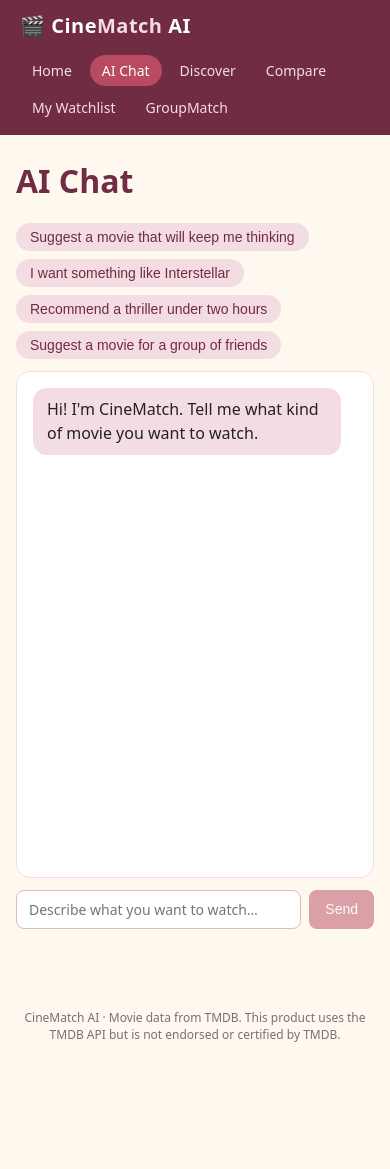
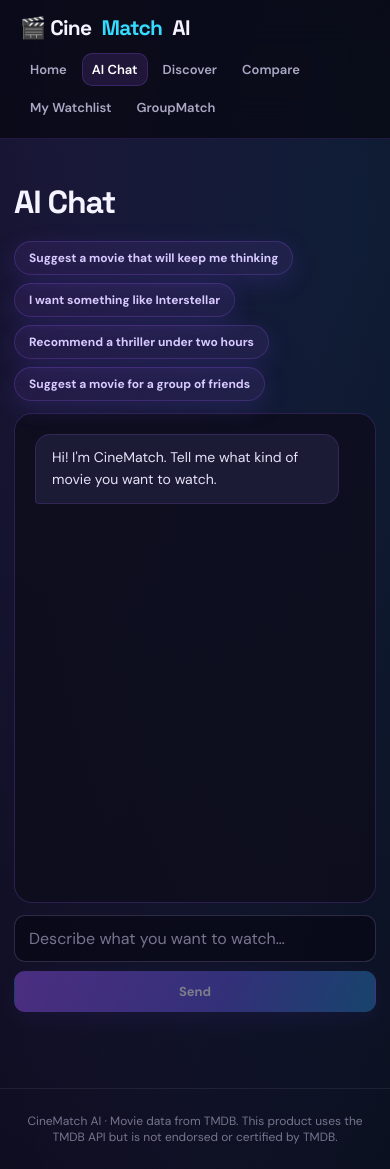
Before and after one commit to spidyyakay1022/Cinematch, a React (Vite) app in the folder frontend/: page /chat in a window 390 px wide. Before the commit the page ends 1063 px from the top, so only its background shows below. Built offline with nearby package versions, Linux system fonts and the light colour scheme; no server answers.

Commit message:
Redesign frontend with cinematic sci-fi theme

```diff
--- a/frontend/src/index.css
+++ b/frontend/src/index.css
@@ -1,93 +1,157 @@
+@import url('https://fonts.googleapis.com/css2?family=DM+Sans:wght@400;500;600;700&family=Space+Grotesk:wght@400;500;600;700&display=swap');
+
 :root {
-  --ivory: #fff8ef;
-  --burgundy: #702c43;
-  --cherry: #b84b61;
-  --pink: #f4dce3;
-  --charcoal: #242124;
+  font-family: 'DM Sans', sans-serif;
+  color: #f4f3ff;
+  background: #080812;
+  font-synthesis: none;
+  text-rendering: optimizeLegibility;
+  --bg: #080812;
+  --panel: rgba(18, 18, 39, .82);
+  --panel-2: #121226;
+  --line: rgba(155, 92, 255, .22);
+  --purple: #a66bff;
+  --cyan: #35dcff;
+  --pink: #ff4eb8;
+  --muted: #a6a4c2;
+  --white: #f4f3ff;
 }
 * { box-sizing: border-box; }
+html { scroll-behavior: smooth; }
 body {
-  margin: 0;
-  font-family: system-ui, -apple-system, "Segoe UI", Roboto, sans-serif;
-  background: var(--ivory);
-  color: var(--charcoal);
+  margin: 0; min-width: 320px; min-height: 100vh; color: var(--white);
+  background:
+    radial-gradient(ellipse at 15% 0%, rgba(104, 54, 180, .19), transparent 36rem),
+    radial-gradient(ellipse at 90% 18%, rgba(0, 190, 255, .10), transparent 34rem),
+    #080812;
 }
-a { color: var(--cherry); text-decoration: none; }
-h1, h2, h3 { color: var(--burgundy); margin-top: 0; }
-.container { max-width: 1100px; margin: 0 auto; padding: 24px 16px 60px; min-height: 80vh; }
-.footer { text-align: center; font-size: 12px; padding: 20px; color: #7a6f73; }
+body::before {
+  content: ""; position: fixed; inset: 0; pointer-events: none; z-index: -1; opacity: .22;
+  background-image: radial-gradient(#b8a5ff 1px, transparent 1px);
+  background-size: 54px 54px; mask-image: linear-gradient(to bottom, black, transparent 78%);
+}
+a { color: var(--cyan); text-decoration: none; }
+button, input, select, textarea { font: inherit; }
+h1, h2, h3 { font-family: 'Space Grotesk', sans-serif; color: var(--white); letter-spacing: -.035em; }
+h1 { font-size: clamp(2rem, 4vw, 3.3rem); line-height: 1.08; }
+h2 { font-size: clamp(1.45rem, 2.5vw, 2rem); }
+p { line-height: 1.65; }
+.container { width: min(1180px, calc(100% - 40px)); margin: 0 auto; padding: 38px 0 76px; min-height: 82vh; }
+.footer { border-top: 1px solid rgba(255,255,255,.07); text-align: center; font-size: 12px; padding: 24px 16px; color: #77758f; }
 
-/* Navbar */
-.navbar { background: var(--burgundy); color: white; display: flex; flex-wrap: wrap; align-items: center; gap: 16px; padding: 12px 20px; }
-.logo { font-weight: 800; font-size: 20px; color: white; letter-spacing: .5px; }
-.logo span { color: var(--pink); }
-.navbar nav { display: flex; flex-wrap: wrap; gap: 6px; margin-left: auto; }
-.navbar nav a { color: var(--pink); padding: 6px 12px; border-radius: 20px; font-size: 14px; }
-.navbar nav a.active, .navbar nav a:hover { background: var(--cherry); color: white; }
+/* Navigation */
+.navbar {
+  position: sticky; top: 0; z-index: 20; min-height: 76px; display: flex; align-items: center;
+  gap: 28px; padding: 14px max(24px, calc((100vw - 1180px) / 2));
+  background: rgba(8, 8, 18, .78); backdrop-filter: blur(22px);
+  border-bottom: 1px solid rgba(155, 92, 255, .18);
+}
+.logo { display: inline-flex; align-items: center; gap: 10px; color: var(--white); font: 700 21px 'Space Grotesk', sans-serif; white-space: nowrap; letter-spacing: -.7px; }
+.logo span { color: var(--cyan); }
+.logo-mark { width: 35px; height: 35px; display: grid; place-items: center; border-radius: 11px; color: #fff; font-size: 16px; background: linear-gradient(135deg, var(--purple), #5633bb 55%, #08b9dc); box-shadow: 0 0 24px rgba(151, 91, 255, .38); }
+.navbar nav { display: flex; align-items: center; justify-content: flex-end; flex-wrap: wrap; gap: 5px; margin-left: auto; }
+.navbar nav a { color: #aaa8c4; padding: 9px 12px; border-radius: 10px; font-size: 13px; font-weight: 600; transition: .2s ease; }
+.navbar nav a.active, .navbar nav a:hover { color: #fff; background: rgba(155, 92, 255, .14); box-shadow: inset 0 0 0 1px rgba(155, 92, 255, .22); }
 
-/* Buttons & inputs */
+/* Controls */
 button, .btn {
-  background: var(--cherry); color: white; border: 0; border-radius: 8px;
-  padding: 9px 16px; font-size: 14px; cursor: pointer; display: inline-block;
+  border: 1px solid transparent; border-radius: 11px; padding: 11px 17px; cursor: pointer;
+  color: #fff; font-size: 13px; font-weight: 700;
+  background: linear-gradient(110deg, #9253ef, #5c55d9 60%, #267fc5);
+  box-shadow: 0 7px 24px rgba(102, 70, 211, .20); transition: transform .2s, box-shadow .2s, border-color .2s;
 }
-button:hover, .btn:hover { background: var(--burgundy); }
-button.secondary, .btn.secondary { background: var(--pink); color: var(--burgundy); }
-button:disabled { opacity: .5; cursor: not-allowed; }
+button:hover, .btn:hover { transform: translateY(-2px); box-shadow: 0 10px 28px rgba(102, 70, 211, .34); }
+button:disabled { opacity: .45; cursor: not-allowed; transform: none; }
+button.secondary, .btn.secondary { background: rgba(255,255,255,.055); color: #dcd9ff; border-color: rgba(255,255,255,.12); box-shadow: none; }
 input, select, textarea {
-  padding: 9px 12px; border: 1px solid #d9bcc6; border-radius: 8px;
-  font-size: 14px; background: white; font-family: inherit;
+  width: 100%; min-width: 0; padding: 12px 14px; color: var(--white);
+  border: 1px solid rgba(171, 153, 225, .22); border-radius: 11px;
+  background: rgba(8, 8, 22, .78); outline: none; transition: .2s;
 }
-label { font-size: 13px; font-weight: 600; display: flex; flex-direction: column; gap: 4px; }
+input:focus, select:focus, textarea:focus { border-color: var(--purple); box-shadow: 0 0 0 3px rgba(155, 92, 255, .13); }
+input::placeholder, textarea::placeholder { color: #77758f; }
+select option { background: #121226; }
+label { display: flex; flex-direction: column; gap: 7px; color: #c4c0dc; font-size: 12px; font-weight: 700; }
 
-/* Layout helpers */
+/* Shared surfaces */
 .row { display: flex; flex-wrap: wrap; gap: 12px; align-items: flex-end; }
-.card-box { background: white; border: 1px solid var(--pink); border-radius: 14px; padding: 16px; }
-.status { text-align: center; padding: 30px; color: #7a6f73; }
-.error { background: #fde8ec; color: #9c2a3f; border-radius: 8px; padding: 10px 14px; margin: 12px 0; }
+.card-box { padding: 22px; border: 1px solid var(--line); border-radius: 18px; background: linear-gradient(145deg, rgba(24, 22, 49, .9), rgba(12, 13, 29, .88)); box-shadow: 0 18px 50px rgba(0,0,0,.16); }
+.status { text-align: center; padding: 36px 20px; color: var(--muted); }
+.error { margin: 14px 0; padding: 13px 16px; border: 1px solid rgba(255, 90, 135, .3); border-radius: 12px; color: #ff9db9; background: rgba(133, 30, 68, .16); }
+.meta { color: var(--muted); font-size: 12px; }
 .chips { display: flex; flex-wrap: wrap; gap: 8px; }
-.chip { background: var(--pink); color: var(--burgundy); border-radius: 20px; padding: 6px 14px; font-size: 14px; cursor: pointer; border: 0; }
-.chip:hover, .chip.on { background: var(--cherry); color: white; }
+.chip { background: rgba(155, 92, 255, .10); color: #d8c9ff; border: 1px solid rgba(155, 92, 255, .22); border-radius: 999px; padding: 8px 14px; font-size: 12px; cursor: pointer; transition: .2s; }
+.chip:hover, .chip.on { color: white; border-color: rgba(53, 220, 255, .55); background: rgba(53, 220, 255, .12); }
 
-/* Hero */
-.hero { background: linear-gradient(135deg, var(--burgundy), var(--cherry)); color: white; border-radius: 20px; padding: 40px 28px; margin-bottom: 28px; }
-.hero h1 { color: white; font-size: 34px; margin-bottom: 8px; }
-.hero p { color: var(--pink); }
-.search-row { display: flex; gap: 8px; margin-top: 16px; }
+/* Home hero */
+.hero {
+  position: relative; overflow: hidden; isolation: isolate; min-height: 390px; display: flex; flex-direction: column;
+  justify-content: center; padding: clamp(30px, 6vw, 72px); margin-bottom: 28px;
+  border: 1px solid rgba(160, 112, 255, .32); border-radius: 28px;
+  background: radial-gradient(ellipse at 78% 50%, rgba(44, 124, 220, .24), transparent 38%),
+    radial-gradient(ellipse at 90% 10%, rgba(255, 60, 172, .20), transparent 35%),
+    linear-gradient(115deg, #17112e 0%, #10152b 52%, #0a1929 100%);
+  box-shadow: 0 30px 90px rgba(0,0,0,.30), inset 0 0 70px rgba(117, 69, 210, .09);
+}
+.hero::before, .hero::after { content: ""; position: absolute; z-index: -1; border-radius: 50%; filter: blur(1px); pointer-events: none; }
+.hero::before { width: 330px; height: 330px; right: 8%; top: 8%; border: 1px solid rgba(77, 219, 255, .22); box-shadow: 0 0 60px rgba(54, 177, 255, .10), inset 0 0 60px rgba(54,177,255,.07); }
+.hero::after { width: 230px; height: 230px; right: 12%; top: 20%; border: 1px solid rgba(255, 78, 184, .28); box-shadow: 0 0 60px rgba(255,78,184,.12); }
+.hero h1 { max-width: 720px; margin: 12px 0; font-size: clamp(2.5rem, 6vw, 4.7rem); }
+.hero h1 span { background: linear-gradient(90deg, #c19aff, #5ee7ff 60%, #ff85ca); -webkit-background-clip: text; background-clip: text; color: transparent; }
+.hero p { max-width: 590px; color: #bcbad5; margin: 8px 0 18px; }
+.eyebrow { display: inline-flex; width: fit-content; gap: 8px; align-items: center; color: #8cecff; text-transform: uppercase; letter-spacing: .16em; font-size: 10px; font-weight: 800; }
+.eyebrow::before { content: ""; width: 7px; height: 7px; border-radius: 50%; background: var(--cyan); box-shadow: 0 0 12px var(--cyan); }
+.search-row { display: flex; gap: 9px; max-width: 640px; margin-top: 16px; }
 .search-row input { flex: 1; }
-.hero button { background: var(--charcoal); }
+.hero button { background: linear-gradient(110deg, #a55cff, #3e9be7); }
 
-/* Movie grid + cards */
-.grid { display: grid; grid-template-columns: repeat(auto-fill, minmax(200px, 1fr)); gap: 18px; margin-top: 16px; }
-.movie-card { background: white; border-radius: 14px; overflow: hidden; border: 1px solid var(--pink); display: flex; flex-direction: column; }
-.poster { width: 100%; aspect-ratio: 2 / 3; object-fit: cover; background: var(--pink); display: flex; align-items: center; justify-content: center; color: var(--burgundy); font-size: 13px; }
-.movie-info { padding: 12px; display: flex; flex-direction: column; gap: 6px; flex: 1; }
+/* Movie cards */
+.grid { display: grid; grid-template-columns: repeat(auto-fill, minmax(190px, 1fr)); gap: 18px; margin-top: 18px; }
+.movie-card { min-width: 0; overflow: hidden; display: flex; flex-direction: column; border: 1px solid rgba(160, 128, 220, .18); border-radius: 16px; background: linear-gradient(160deg, #17162d, #0f1020); transition: transform .25s, border-color .25s, box-shadow .25s; }
+.movie-card:hover { transform: translateY(-6px); border-color: rgba(53, 220, 255, .45); box-shadow: 0 16px 40px rgba(0,0,0,.35), 0 0 25px rgba(102, 78, 220, .12); }
+.poster { width: 100%; aspect-ratio: 2 / 3; object-fit: cover; display: flex; align-items: center; justify-content: center; color: #a9a4c6; background: linear-gradient(145deg, #29204b, #101d32); font-size: 13px; }
+.movie-info { padding: 14px; display: flex; flex-direction: column; gap: 8px; flex: 1; }
 .movie-info h3 { font-size: 16px; margin: 0; }
-.meta { font-size: 12px; color: #7a6f73; }
-.reason { font-size: 13px; background: var(--ivory); border-left: 3px solid var(--cherry); padding: 6px 8px; border-radius: 4px; }
-.card-actions { display: flex; flex-wrap: wrap; gap: 6px; margin-top: auto; }
-.card-actions button, .card-actions .btn { padding: 6px 10px; font-size: 12px; }
-.mini-msg { font-size: 12px; color: var(--burgundy); }
+.reason { font-size: 12px; color: #c8c3e0; background: rgba(53, 220, 255, .06); border-left: 2px solid var(--cyan); padding: 8px 10px; border-radius: 5px; }
+.card-actions { display: flex; flex-wrap: wrap; gap: 7px; margin-top: auto; padding-top: 6px; }
+.card-actions button, .card-actions .btn { padding: 7px 10px; font-size: 11px; }
+.mini-msg { font-size: 11px; color: var(--cyan); }
 
 /* Chat */
-.chat-box { background: white; border: 1px solid var(--pink); border-radius: 14px; padding: 16px; height: 60vh; overflow-y: auto; display: flex; flex-direction: column; gap: 12px; }
-.bubble { max-width: 80%; padding: 10px 14px; border-radius: 14px; line-height: 1.45; white-space: pre-wrap; }
-.bubble.user { align-self: flex-end; background: var(--cherry); color: white; }
-.bubble.assistant { align-self: flex-start; background: var(--pink); color: var(--charcoal); }
-.chat-input { display: flex; gap: 8px; margin-top: 12px; }
+.chat-box { min-height: 390px; height: 58vh; overflow-y: auto; display: flex; flex-direction: column; gap: 14px; padding: 20px; border: 1px solid var(--line); border-radius: 18px; background: rgba(13, 13, 29, .86); }
+.bubble { max-width: 80%; padding: 12px 16px; border-radius: 15px; line-height: 1.55; white-space: pre-wrap; font-size: 14px; }
+.bubble.user { align-self: flex-end; color: white; background: linear-gradient(120deg, #7043c5, #3d64b9); border-bottom-right-radius: 4px; }
+.bubble.assistant { align-self: flex-start; color: #e5e2f8; background: #1c1b35; border: 1px solid rgba(155, 92, 255, .18); border-bottom-left-radius: 4px; }
+.chat-input { display: flex; gap: 9px; margin-top: 12px; }
 .chat-input input { flex: 1; }
 .chat-movies { align-self: stretch; }
 
-/* Details / compare */
-.details { display: grid; grid-template-columns: 280px 1fr; gap: 24px; }
+/* Details and comparison */
+.details { display: grid; grid-template-columns: 280px 1fr; gap: 28px; padding: 22px; border: 1px solid var(--line); border-radius: 20px; background: var(--panel); }
 .details .poster { border-radius: 14px; }
-.compare-table { width: 100%; border-collapse: collapse; background: white; margin-top: 16px; }
-.compare-table th, .compare-table td { border: 1px solid var(--pink); padding: 10px; text-align: left; vertical-align: top; font-size: 14px; }
-.compare-table th { background: var(--pink); color: var(--burgundy); }
-.pick-list { display: flex; flex-direction: column; gap: 6px; margin-top: 10px; }
-.pick-item { display: flex; justify-content: space-between; align-items: center; background: white; border: 1px solid var(--pink); border-radius: 8px; padding: 8px 12px; font-size: 14px; }
+.compare-table { width: 100%; border-collapse: collapse; margin-top: 18px; background: #121226; border-radius: 14px; overflow: hidden; }
+.compare-table th, .compare-table td { border: 1px solid rgba(155, 92, 255, .15); padding: 12px; text-align: left; vertical-align: top; font-size: 13px; }
+.compare-table th { color: #d7c5ff; background: rgba(155, 92, 255, .12); }
+.pick-list { display: flex; flex-direction: column; gap: 8px; margin-top: 12px; }
+.pick-item { display: flex; justify-content: space-between; align-items: center; gap: 12px; padding: 10px 14px; border: 1px solid var(--line); border-radius: 11px; background: var(--panel); font-size: 13px; }
 
-@media (max-width: 700px) {
-  .details { grid-template-columns: 1fr; }
-  .hero h1 { font-size: 26px; }
+@media (max-width: 820px) {
+  .navbar { align-items: flex-start; flex-direction: column; gap: 12px; padding: 14px 20px; }
+  .navbar nav { justify-content: flex-start; margin-left: 0; }
+  .navbar nav a { padding: 8px 10px; }
+}
+@media (max-width: 600px) {
+  .container { width: min(100% - 28px, 1180px); padding-top: 25px; }
+  .hero { min-height: 360px; padding: 28px 22px; border-radius: 20px; }
+  .hero::before { right: -160px; top: 20px; }
+  .hero::after { right: -100px; top: 70px; }
+  .search-row, .chat-input { flex-direction: column; }
+  .search-row button, .chat-input button { width: 100%; }
+  .details { grid-template-columns: 1fr; padding: 14px; }
+  .details .poster { max-width: 260px; }
   .bubble { max-width: 95%; }
+  .grid { grid-template-columns: repeat(2, minmax(0, 1fr)); gap: 12px; }
+  .movie-info { padding: 10px; }
+  .card-actions { flex-direction: column; }
+  .card-actions > * { text-align: center; }
 }
```
